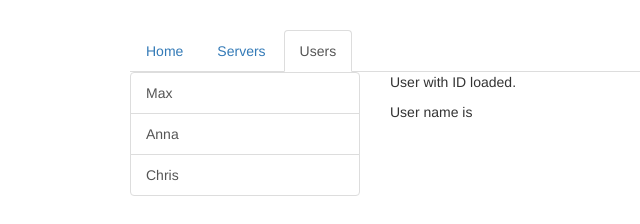
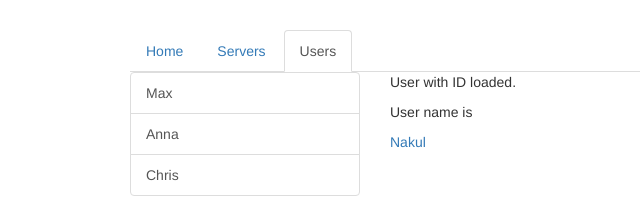
Before and after one commit to Timmesh/javaplayground, an Angular app in the folder Angular/UdemyCourse/routing-start/: page /users in a window 1280 px wide. Shown: the top 224 px of the page, without its empty margins (135-775 px from the left). Built offline with nearby package versions, Linux system fonts and the light colour scheme.

Commit message:
link not routing as the compnent is already loaded

```diff
--- a/Angular/UdemyCourse/routing-start/src/app/users/user/user.component.html
+++ b/Angular/UdemyCourse/routing-start/src/app/users/user/user.component.html
@@ -1,2 +1,4 @@
 <p>User with ID {{user.id}} loaded.</p>
 <p>User name is {{user.name}} </p>
+
+<a [routerLink]="['/users',2, 'Nak']">Nakul</a>
```
